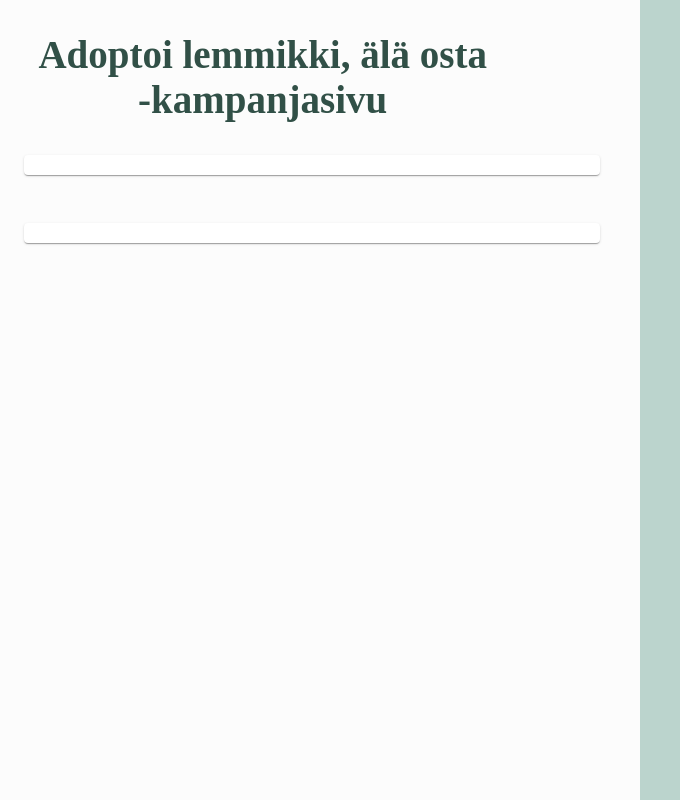
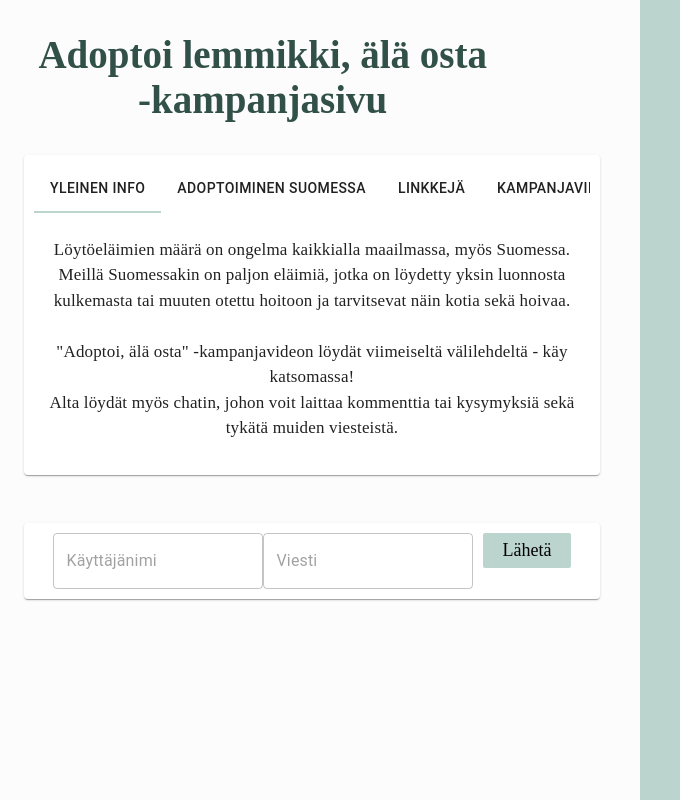
Before and after one commit to emmastik/kampanja, a React (Create React App) app: page / in a window 1280 px wide. Shown: the whole page, without its empty margins (0-680 px from the left). Built offline with nearby package versions, Linux system fonts and the light colour scheme.

Commit message:
Adds separate files for different modules and components

```diff
--- a/src/App.js
+++ b/src/App.js
@@ -1,6 +1,8 @@
 import './App.css';
 import { Card, CardContent } from '@mui/material';
 import * as React from 'react';
+import TabToolbar from './modules/tabToolbar.js';
+import Chat from './modules/chat.js';
 
 
 function App() {
@@ -12,12 +14,12 @@ function App() {
       </header>
       <Card sx={{ width: "45%", ml: 3 }}>
         <CardContent>
-
+          <TabToolbar />
         </CardContent>
       </Card>
       <Card sx={{mt: 6, ml: 3, width: "45%"}}>
         <CardContent>
-
+          <Chat />
         </CardContent>
       </Card>
       <div>
--- /dev/null
+++ b/src/modules/chat.js
@@ -0,0 +1,42 @@
+import '../App.css';
+import * as React from 'react';
+import { TextField } from '@mui/material';
+import Message from "./message.js"
+
+
+function Chat() {
+    const [message, setMessage] = React.useState("");
+    const [messages, setMessages] = React.useState([]);
+    const [user, setUser] = React.useState("");
+    const [inputState, setInputState] = React.useState("");
+
+    function sendMessage() {
+
+    }
+
+    return (
+        <div>
+            <TextField
+                id="user"
+                placeholder="Käyttäjänimi"
+                multiline
+            />
+            <TextField
+                id="message"
+                placeholder="Viesti"
+                multiline
+            />
+            <button
+                className="input-button"
+                onClick={() => {
+                sendMessage()
+                setInputState("");
+                }}
+            >
+                Lähetä
+            </button>
+        </div>
+    )
+}
+
+export default Chat;
--- /dev/null
+++ b/src/modules/message.js
@@ -0,0 +1,13 @@
+import '../App.css';
+import * as React from 'react';
+import { Card } from '@mui/material';
+
+const Message = (props) => {
+    return (
+        <Card sx={{backgroundColor: "red"}}>
+
+        </Card>
+    )
+}
+
+export default Message;
--- /dev/null
+++ b/src/modules/tabToolbar.js
@@ -0,0 +1,128 @@
+import '../App.css';
+import { Box, Tab, Tabs, Typography } from '@mui/material';
+import * as React from 'react';
+import PropTypes from 'prop-types';
+
+
+function TabPanel(props) {
+    const { children, value, index, ...other } = props;
+
+    return (
+      <div
+        role="tabpanel"
+        hidden={value !== index}
+        id={`simple-tabpanel-${index}`}
+        aria-labelledby={`simple-tab-${index}`}
+        {...other}
+      >
+        {value === index && (
+          <Box sx={{ p: 3 }}>
+            <Typography>{children}</Typography>
+          </Box>
+        )}
+      </div>
+    );
+  }
+
+  TabPanel.propTypes = {
+    children: PropTypes.node,
+    index: PropTypes.number.isRequired,
+    value: PropTypes.number.isRequired,
+  };
+
+  function a11yProps(index) {
+    return {
+      id: `simple-tab-${index}`,
+      'aria-controls': `simple-tabpanel-${index}`,
+    };
+}
+
+const TabToolbar = () => {
+  const [value, setValue] = React.useState(0);
+
+  const handleChange = (event, newValue) => {
+      setValue(newValue);
+  };
+
+  return (
+    <Box sx={{ width: '100%' }}>
+      <Tabs
+        value={value}
+        onChange={handleChange}
+        variant="scrollable"
+        scrollButtons="auto"
+        textColor="#315047"
+        TabIndicatorProps={{
+          style: {
+            backgroundColor: "#BBD4CD"
+          }
+        }}
+      >
+        <Tab label="Yleinen info" {...a11yProps(0)} />
+        <Tab label="Adoptoiminen Suomessa" {...a11yProps(1)} />
+        <Tab label="Linkkejä" {...a11yProps(2)} />
+        <Tab label="Kampanjavideo" {...a11yProps(3)} />
+      </Tabs>
+      <TabPanel value={value} index={0}>
+        <Typography className="font" sx={{ mt: 3, mb: 3}}>
+          Löytöeläimien määrä on ongelma kaikkialla maailmassa, myös Suomessa. Meillä Suomessakin
+          on paljon eläimiä, jotka on löydetty yksin luonnosta kulkemasta tai muuten otettu hoitoon
+          ja tarvitsevat näin kotia sekä hoivaa.<br/><br/>
+
+          "Adoptoi, älä osta" -kampanjavideon löydät viimeiseltä välilehdeltä - käy katsomassa!<br/>
+          Alta löydät myös chatin, johon voit laittaa kommenttia tai kysymyksiä sekä tykätä muiden viesteistä.
+        </Typography>
+      </TabPanel>
+      <TabPanel value={value} index={1}>
+        <Typography className="font" sx={{ mt: 3, mb: 3}}>
+          Miten mahdollista?<br/>
+          Suomesta löytyy eri paikkakunnilta adoptoimiseen mahdollistavia keskuksia, kuten
+          löytö- ja sijaiseläinkoteja, joihin voi hakemusta lemmikin adoptoimisesta lähettää.
+          Kannattaa Googlata yleistä tietoa adoptoimisesta sekä itse adoptioprosessista.<br/><br/>
+          Missä mahdollista?<br/>
+          Mahdollista missä vain. Löytöeläinkodeilla on omat sijaintinsa, mutta tämä ei kuitenkaan estä
+          tekemästä matkaa adoptoidakseen lemmikin.<br/><br/>
+          Miksi adoptoida?<br/>
+          Adoptoiminen on eettistä sekä tukee kestävää kehitystä.
+          Lisäksi monet lemmikit tarvitsevat apua, ja tätä apua voi heille tarjota antamalla kodin sekä
+          huolenpitoa ja rakkautta.<br/><br/>
+          Mitä lemmikin adoptoiminen maksaa?<br/>
+          Lemmikkiä adoptoidessa on joitain kustannuksia Suomessa, ja adoptio saattaa maksaa
+          muutamia satoja euroa. Tämä maksu auttaa löytöeläinkoteja rahoittamaan toimintaansa sekä
+          varmistamaan lemmikin terveyden ennen adoptiota.<br/><br/>
+          Löytö- ja sijaiseläinkotitoiminnan tukeminen<br/>
+          Toimintaa mahdollista tukea rahallisesti lahjoituksen muodossa, ostamalla toimintaa
+          tukevia tuotteita sekä osallistumalla tarvikekeräyksiin kaupoissa.
+        </Typography>
+      </TabPanel>
+      <TabPanel value={value} index={2}>
+      <Typography className="font" sx={{ mt: 3, mb: 3}}>
+        Yleistä tietoa löytöeläimistä sekä adoptoimisesta:<br/>
+        Suomen eläinsuojelu:
+          <a href="https://sey.fi/" target="_blank" rel="noopener noreferrer">sey.fi</a><br/>
+        Rescueyhdistys Kulkurit:
+          <a href="https://kulkurit.fi/" target="_blank" rel="noopener noreferrer">kulkurit.fi</a><br/><br/>
+
+        Löytöeläinkoteja Suomessa:<br/>
+        Pet Rescue Finland:
+          <a href="https://www.petrescuefin.fi/" target="_blank" rel="noopener noreferrer">petrescuefin.fi</a><br/>
+        Helsingin eläinsuojeluyhdistys:
+          <a href="https://www.hesy.fi/" target="_blank" rel="noopener noreferrer">hesy.fi</a><br/>
+        Kampanjavideolla mainittu löytöeläinkoti Oulussa:
+          <a href="https://popopet.net/" target="_blank" rel="noopener noreferrer">popopet.net</a><br/><br/>
+
+        Löytöeläinkoteja, niiden informaatiota sekä itse löytöeläimet löytyvät heidän omilta sivuiltaan.
+        Löytöeläinkoteja voi esimerkiksi Googlata kaupungin tai maakunnan avulla.
+      </Typography>
+      </TabPanel>
+      <TabPanel value={value} index={3}>
+        <video width="640" height="480" controls poster="./images/puppy.png">
+          <source src="./videoGit.mp4" type="video/mp4"/>
+            Your browser does not support the video tag.
+        </video>
+      </TabPanel>
+    </Box>
+  )
+}
+
+export default TabToolbar;
```
